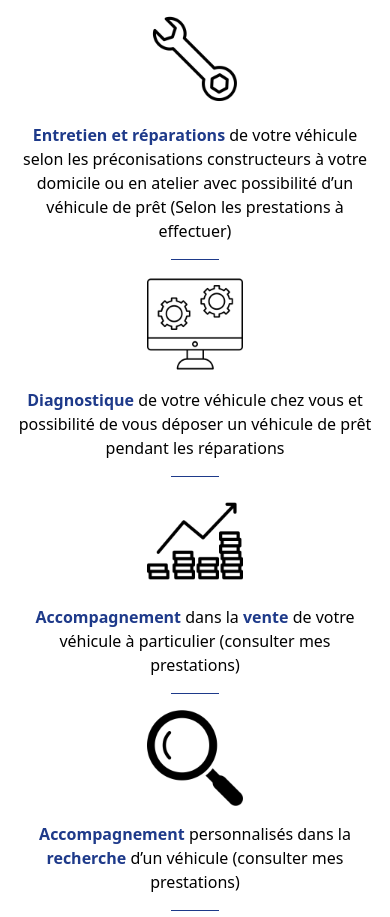
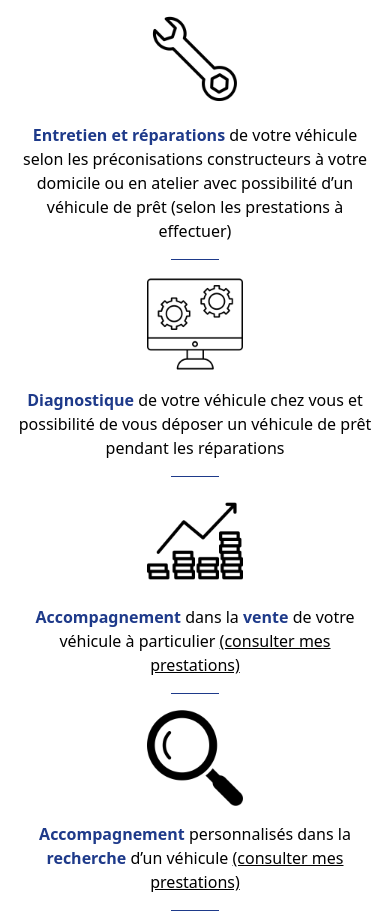
Before and after one commit to BriceJuhel/carva, a Next.js app: page / in a window 390 px wide. Shown: the part 1080-1997 px from the top of the page. Built offline with nearby package versions, Linux system fonts and the light colour scheme.

Commit message:
création footer

```diff
--- a/app/layout.tsx
+++ b/app/layout.tsx
@@ -1,6 +1,8 @@
 "use client"
+import Navbar from '@/components/Navbar'
+import Footer from '@/components/Footer'
 import './globals.css'
-import Navbar from '@/components/Navbar'
+
 
 
 export default function RootLayout({
@@ -13,6 +15,7 @@ export default function RootLayout({
       <body>
         <Navbar />
         {children}
+        <Footer/>
       </body>
     </html>
   )
--- a/components/Activities.tsx
+++ b/components/Activities.tsx
@@ -1,5 +1,6 @@
 "use client" // this is a client component
 import React from "react"
+import { Link } from "react-scroll/modules"
 
 const Activities = () => {
     return (
@@ -16,7 +17,7 @@ const Activities = () => {
             <p className="text-center mt-4">
             <span className="font-bold text-blue-900">Entretien et réparations  </span>de votre véhicule selon les préconisations
             constructeurs à votre domicile ou en atelier avec possibilité d’un
-            véhicule de prêt (Selon les prestations à effectuer)
+            véhicule de prêt (selon les prestations à effectuer)
             </p>
           </div>
         </div>
@@ -44,8 +45,13 @@ const Activities = () => {
           </div>
           <div>
             <p className="text-center mt-4">
-            <span className="font-bold text-blue-900">Accompagnement</span> dans la <span className="font-bold text-blue-900">vente</span> de votre véhicule à particulier
-            (consulter mes prestations)
+            <span className="font-bold text-blue-900">Accompagnement</span> dans la <span className="font-bold text-blue-900">vente</span> de votre véhicule à particulier {" "}
+            <Link to="prices" className="underline cursor-pointer"
+                  spy={true}
+                  smooth={true}
+                  offset={-100}
+                  duration={600}>(consulter mes prestations)
+            </Link>
             </p>
           </div>
         </div>
@@ -59,8 +65,13 @@ const Activities = () => {
           <div>
             <p className="text-center mt-4">
             <span className="font-bold text-blue-900">Accompagnement</span> personnalisés dans la
-            <span className="font-bold text-blue-900"> recherche</span> d’un véhicule (consulter mes
-            prestations)
+            <span className="font-bold text-blue-900"> recherche</span> d’un véhicule {" "}
+            <Link to="prices" className="underline cursor-pointer"
+                  spy={true}
+                  smooth={true}
+                  offset={-100}
+                  duration={600}>(consulter mes prestations)
+            </Link>
             </p>
           </div>
         </div>
--- a/components/Contact.tsx
+++ b/components/Contact.tsx
@@ -16,7 +16,7 @@ export default function Contact() {
       <div className="mx-auto max-w-2xl text-center">
         <h2 className="text-3xl font-bold tracking-tight text-gray-900 sm:text-4xl underline">Contact</h2>
       </div>
-      <form action="#" method="POST" className="mx-auto mt-16 max-w-xl sm:mt-20">
+      <form action="#" method="POST" className="mx-auto mt-12 max-w-xl sm:mt-12">
         <div className="grid grid-cols-1 gap-x-8 gap-y-6 sm:grid-cols-2">
           <div>
             <label htmlFor="first-name" className="block text-sm font-semibold leading-6 text-gray-900">
@@ -102,7 +102,7 @@ export default function Contact() {
                 rows={3}
                 className="block w-full rounded-md border-0 px-3.5 py-2 text-gray-900 shadow-sm ring-1 ring-inset ring-gray-300 placeholder:text-gray-400 focus:ring-2 focus:ring-inset focus:ring-blue-900 sm:text-sm sm:leading-6"
                 defaultValue={''}
-                placeholder='Immatriculation, kilométrage'
+                placeholder='Immatriculation, kilométrage...'
               />
             </div>
           </div>
@@ -124,7 +124,7 @@ export default function Contact() {
         <div className="mt-10">
           <button
             type="submit"
-            className="block w-full rounded-md bg-blue-900 px-3.5 py-2.5 text-center text-sm font-semibold text-white shadow-sm hover:bg-blue-500 focus-visible:outline focus-visible:outline-2 focus-visible:outline-offset-2 focus-visible:outline-blue-600"
+            className="block w-full rounded-md bg-blue-400 px-3.5 py-2.5 text-center text-sm font-semibold text-white shadow-sm hover:bg-blue-600 focus-visible:outline focus-visible:outline-2 focus-visible:outline-offset-2 focus-visible:outline-blue-600"
           >
             Envoyer
           </button>
--- /dev/null
+++ b/components/Footer.tsx
@@ -0,0 +1,28 @@
+import React from "react"
+
+const Footer = () => {
+  return (
+    <footer className="mx-auto max-w-3xl px-4 sm:px-6 md:max-w-5xl ">
+      <hr className="w-full h-0.5 mx-auto mt-8 bg-neutral-200 border-0"></hr>
+      <div className="p-4">
+        <div className="flex justify-between sm:justify-center text-neutral-500 dark:text-neutral-100">
+            <div className="flex items-center justify-center">
+                <img      className="sm:h-16 h-16 w-auto sm:px-16"
+                        src="/images/logo.png"
+                        alt="Logo"
+                />
+            </div>
+            <div>
+                <p>Mr TESSIER Maxime</p>
+                <p>L'Aubrais</p>
+                <p>44118 La Chevrolière</p>
+                <p>email@exemple.com</p>
+                <p>00 00 00 00 00</p>
+            </div>
+        </div>
+      </div>
+    </footer>
+  )
+}
+
+export default Footer
--- a/components/Navbar.tsx
+++ b/components/Navbar.tsx
@@ -2,7 +2,6 @@ import { useState } from 'react'
 import { Dialog } from '@headlessui/react'
 import { Bars3Icon, XMarkIcon } from '@heroicons/react/24/outline'
 import { Link } from "react-scroll/modules"
-import { usePathname } from "next/navigation"
 
 interface NavItem {
   label: string
@@ -91,7 +90,9 @@ export default function NavBar() {
           <div className="fixed inset-0 z-50" />
           <Dialog.Panel className="fixed inset-y-0 right-0 z-50 w-full overflow-y-50 bg-white px-2 py-2 sm:max-w-sm sm:ring-1 sm:ring-gray-900/10 h-1/2 shadow text-center">
             <div className="flex items-center justify-between">
-              <a href="#" className="-m-1.5 p-1.5" onClick={closeMenu}>
+              <a href="#" className="-m-1.5 p-1.5"
+              onClick={closeMenu}>
+
                 <img
                   className="h-16 w-auto m-4"
                   src="/images/logo.png"
--- a/components/Presentation.tsx
+++ b/components/Presentation.tsx
@@ -1,5 +1,6 @@
 "use client" // this is a client component
 import React from "react"
+import { Link } from "react-scroll/modules"
 
 const Presentation = () => {
   return (
@@ -9,7 +10,13 @@ const Presentation = () => {
         <img className="my-8 sm:my-8 rounded" src="/images/carva.png" alt="" />
         </div>
         <div>
-            <button className="bg-blue-400 text-white p-2 sm:p- font-bold rounded sm:text-3xl  ">Prendre rendez-vous</button>
+        <Link to="contact"
+                  spy={true}
+                  smooth={true}
+                  offset={-100}
+                  duration={600}>
+            <button className="bg-blue-400 text-white p-2 sm:p- font-bold rounded sm:text-3xl hover:bg-blue-600">Prendre rendez-vous</button>
+          </Link>
         </div>
       </div>
       <div className="mt-4 sm:mt-10 text-center">
--- a/components/Prices.tsx
+++ b/components/Prices.tsx
@@ -26,7 +26,7 @@ const Prices = () => {
         </p>
         <br />
         <p>
-        Dépannage (Véhicule de moins de 1200 Kg) : 1,80€ TTC/Km (minimum de
+        Dépannage (véhicule de moins de 1200 Kg) : 1,80€ TTC/Km (minimum de
         90€ TTC)
         </p>
 
```
